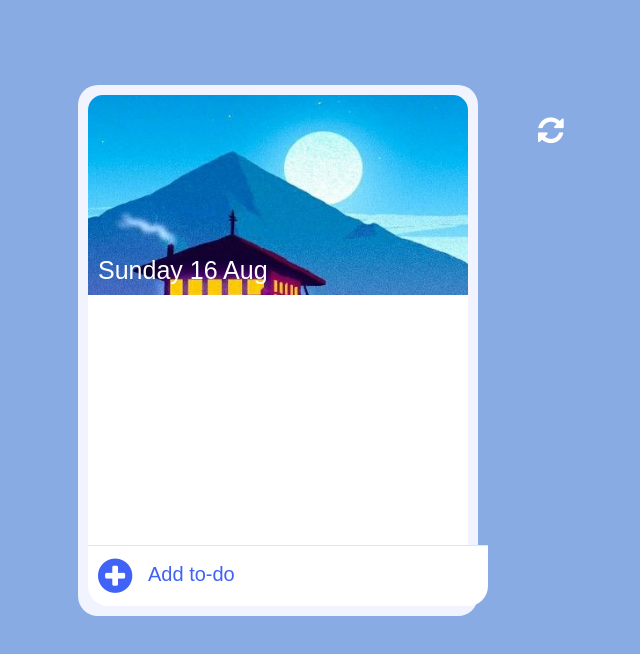
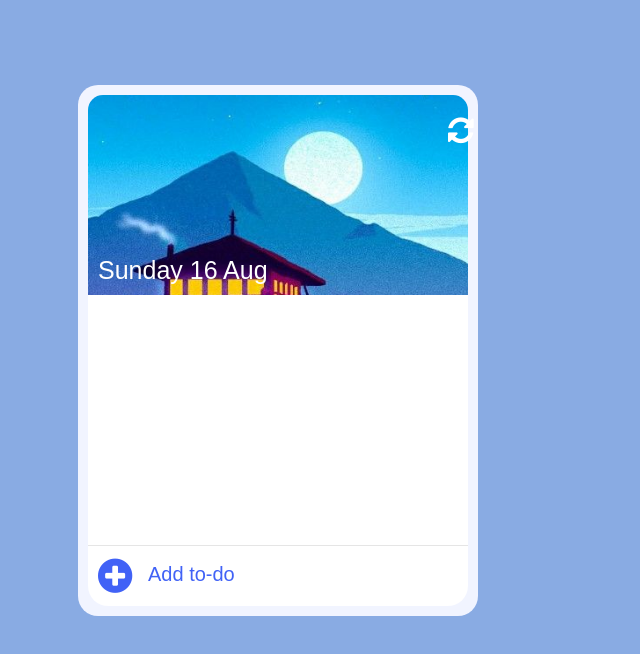
Before and after one commit to akshatagrawal9874/TODO, a plain HTML site: page index.html in a window 1280 px wide. Shown: the whole page, without its empty margins (362-1002 px from the left). Drawn offline with Linux system fonts and the light colour scheme.

Commit message:
Update style.css

```diff
--- a/css/style.css
+++ b/css/style.css
@@ -48,7 +48,7 @@ body{
 .clear{
     width : 30px;
     height: 30px;
-    margin-left: 450px;
+    margin-left: 360px;
 
 }
 .clear i{
@@ -138,7 +138,7 @@ body{
 }
 .add-to-do{
     position: relative;
-    width: 380px;
+    width: 360px;
     height:40px;
     background-color: #FFF;
     padding: 10px;
```
